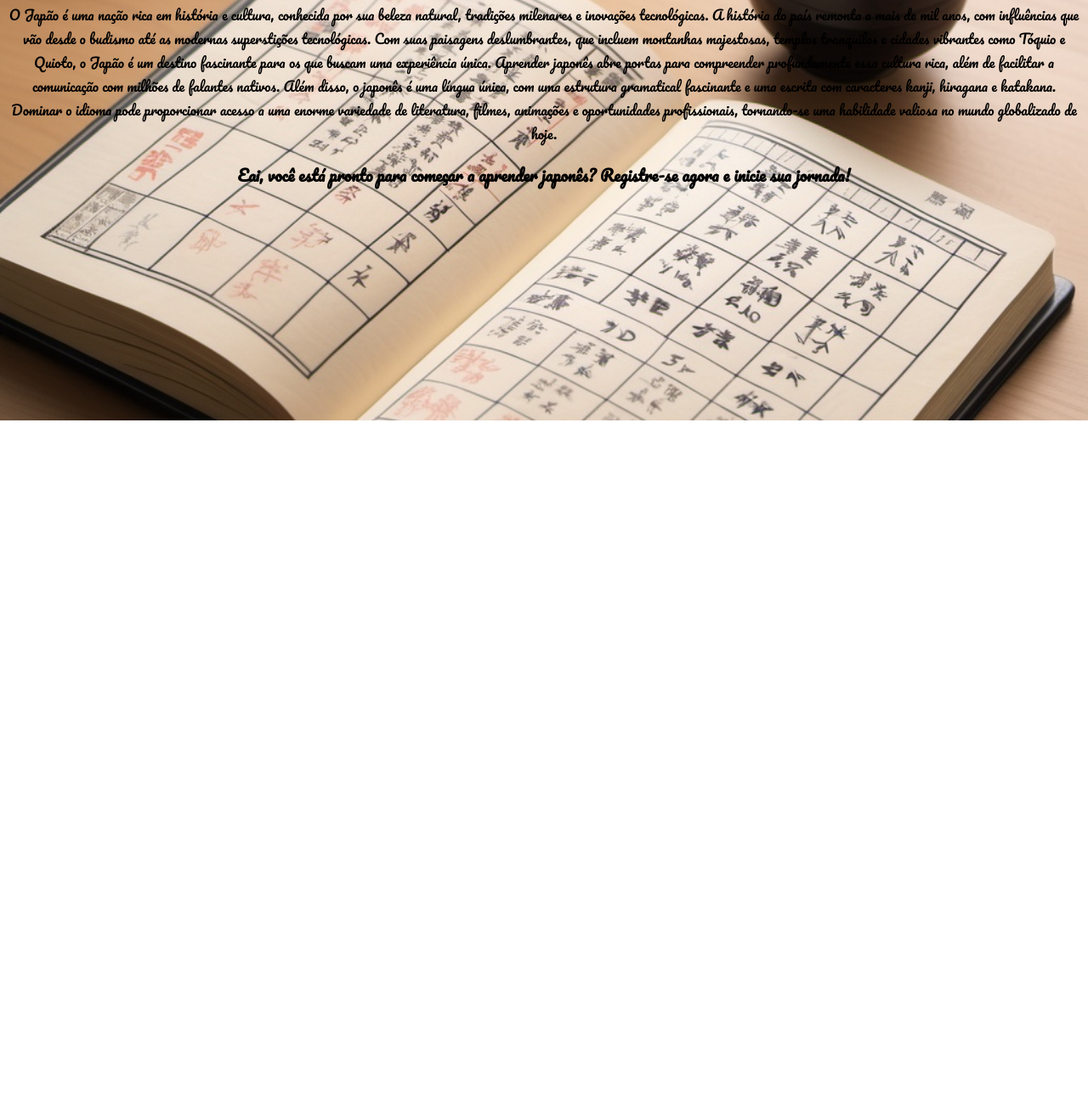
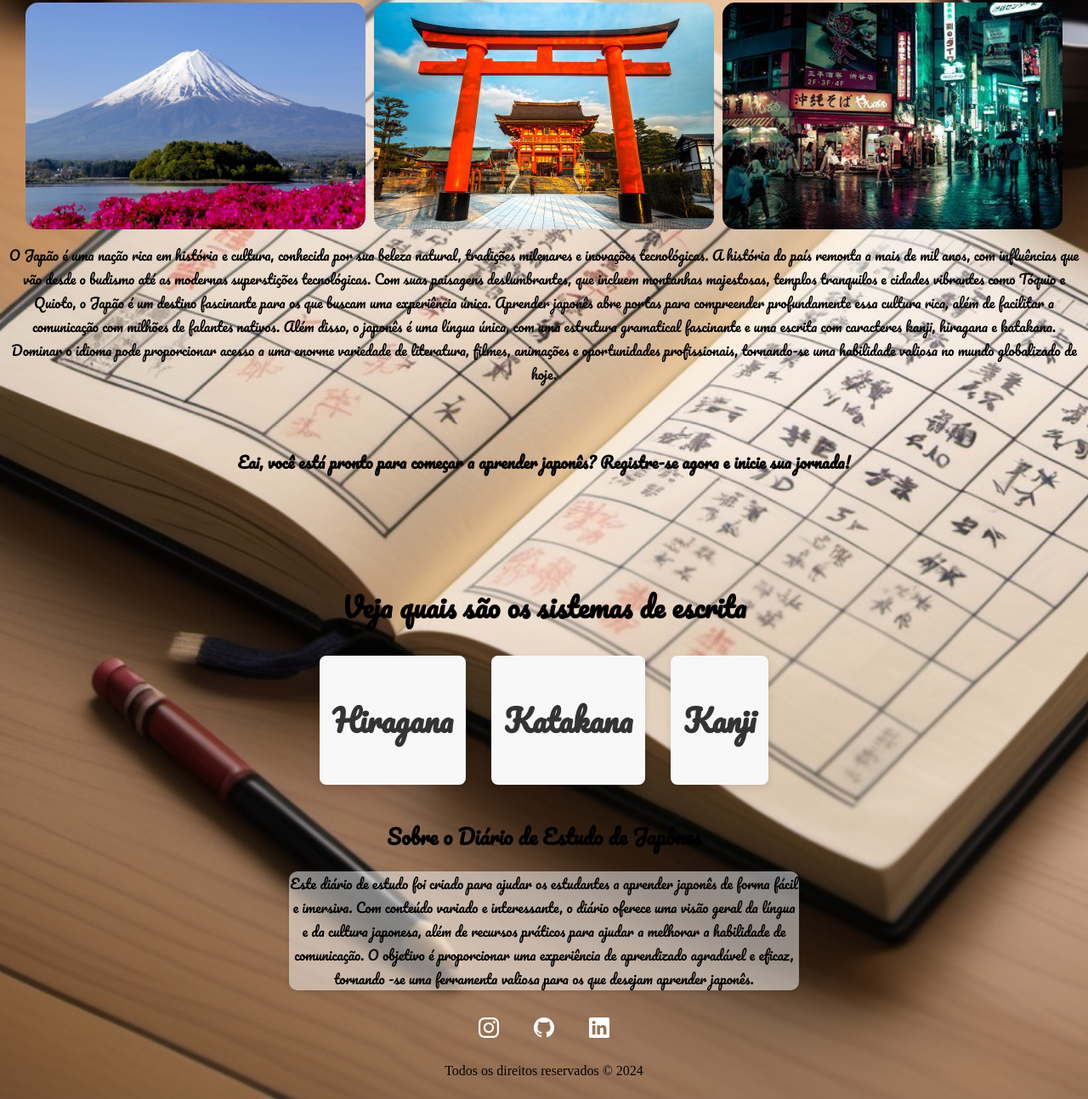
Before and after one commit to dayronjp/Japanese-Study-Journal, a plain HTML site: page index.html in a window 1280 px wide. Shown: the part 305-1599 px from the top of the page at 85% size. Before the commit the page ends 800 px from the top, so only its background shows below. Drawn offline with nearby package versions, Linux system fonts and the light colour scheme; a web font is replaced by a local one.

Commit message:
First Version

```diff
--- a/index.html
+++ b/index.html
@@ -8,6 +8,8 @@
     <link href="https://fonts.googleapis.com/css2?family=Pacifico&display=swap" rel="stylesheet">
     <link href="https://fonts.googleapis.com/css2?family=Sawarabi+Mincho&display=swap" rel="stylesheet">
     <link href="https://fonts.googleapis.com/css2?family=Lora:wght@400;700&display=swap" rel="stylesheet">
+    <link href="https://cdn.jsdelivr.net/npm/bootstrap-icons/font/bootstrap-icons.css" rel="stylesheet">
+
 
 </head>
 <body>
@@ -26,6 +28,11 @@
 
         <section class="japao">
             <h2>Conheça o Japão</span><img src="https://usagif.com/wp-content/uploads/gifs/japanese-flag-23.gif" alt="Bandeira do Japão"/></h2>
+                <div class="images_japan">
+                    <img src="img/fuji-san.jpg" alt="Monte Fuji">
+                    <img src="img/temple.avif" alt="Templo">
+                    <img src="img/tokyo-night.jpg" alt="Tokyo">
+                </div>
             <p>O Japão é uma nação rica em história e cultura, conhecida por sua beleza natural, tradições milenares e inovações tecnológicas. A história do país remonta a mais de mil anos, com influências que vão desde o budismo até as modernas superstições tecnológicas. Com suas paisagens deslumbrantes, que incluem montanhas majestosas, templos tranquilos e cidades vibrantes como Tóquio e Quioto, o Japão é um destino fascinante para os que buscam uma experiência única. Aprender japonês abre portas para compreender profundamente essa cultura rica, além de facilitar a comunicação com milhões de falantes nativos. Além disso, o japonês é uma língua única, com uma estrutura gramatical fascinante e uma escrita com caracteres kanji, hiragana e katakana. Dominar o idioma pode proporcionar acesso a uma enorme variedade de literatura, filmes, animações e oportunidades profissionais, tornando-se uma habilidade valiosa no mundo globalizado de hoje.</p>
         </section>
 
@@ -33,8 +40,44 @@
             <h3>Eai, você está pronto para começar a aprender japonês? Registre-se agora e inicie sua jornada!</h3>
         </section>
 
+        <section class="tour-section">
+            <h1>Veja quais são os sistemas de escrita</h1>
+            <div class="systems-container">
+                <div class="system" id="hiragana" onmouseover="mostrarExemplo('hiragana')" onmouseout="esconderExemplo('hiragana')">
+                    <h2>Hiragana</h2>
+                </div>
+                <div class="system" id="katakana" onmouseover="mostrarExemplo('katakana')" onmouseout="esconderExemplo('katakana')">
+                    <h2>Katakana</h2>
+                </div>
+                <div class="system" id="kanji" onmouseover="mostrarExemplo('kanji')" onmouseout="esconderExemplo('kanji')">
+                    <h2>Kanji</h2>
+                </div>
+            </div>
+            <div id="exemplo-box" class="exemplo-box">
+            </div>
+        </section>
 
+        <script src="script.js"></script>
+
+        <section class="sobre">
+            <h2>Sobre o Diário de Estudo de Japônes</h2>
+            <p>Este diário de estudo foi criado para ajudar os estudantes a aprender japonês de forma fácil e imersiva. Com conteúdo variado e interessante, o diário oferece uma visão geral da língua e da cultura japonesa, além de recursos práticos para ajudar a melhorar a habilidade de comunicação. O objetivo é proporcionar uma experiência de aprendizado agradável e eficaz, tornando -se uma ferramenta valiosa para os que desejam aprender japonês.</p>
+        </section>
 
     </main>
+    <footer>
+        <div class="social_buttons">
+            <a href="https://www.instagram.com/yukinoyume3/">
+                <i class="bi bi-instagram"></i>
+            </a>
+            <a href="https://github.com/dayronjp" >
+                <i class="bi bi-github"></i>
+            </a>
+            <a href="https://www.linkedin.com/in/dayron-anjos-566b02323/">
+                <i class="bi bi-linkedin"></i>
+            </a>
+        </div>
+        <p>Todos os direitos reservados &copy; 2024</p>
+    </footer>
 </body>
 </html>
--- a/script.js
+++ b/script.js
@@ -0,0 +1,31 @@
+function mostrarExemplo(sistema) {
+    let exemplo;
+    if (sistema === 'hiragana') {
+        exemplo = `
+            <h3>Exemplo de Hiragana</h3>
+            <p>Exemplo de letras: あ、い、う、え、お</p>
+            <p>Palavra: こんにちは (Konnichiwa) - Olá/Boa Tarde</p>
+        `;
+    } else if (sistema === 'katakana') {
+        exemplo = `
+            <h3>Exemplo de Katakana</h3>
+            <p>Exemplo de letras: ア、イ、ウ、エ、オ</p>
+            <p>Palavra: コンピュータ (Konpyu-ta) - Computador</p>
+        `;
+    } else if (sistema === 'kanji') {
+        exemplo = `
+            <h3>Exemplo de Kanji</h3>
+            <p>Exemplo de caracteres: 日、月、火、水</p>
+            <p>Palavra: 日本 (Nihon) - Japão</p>
+        `;
+    }
+
+    // Mostra a caixa com o exemplo
+    document.getElementById("exemplo-box").innerHTML = exemplo;
+    document.getElementById("exemplo-box").style.display = "block";
+}
+
+function esconderExemplo(sistema) {
+    // Esconde a caixa quando o mouse sai da área
+    document.getElementById("exemplo-box").style.display = "none";
+}
--- a/style.css
+++ b/style.css
@@ -34,6 +34,18 @@ nav a{
     block-size: 1em;
     margin-inline-start: 10px;
 }
+
+.images_japan{
+    display: flex;
+    gap: 10px;
+    justify-content: center;
+}
+.images_japan img{
+    inline-size: 400px;
+    block-size: auto;
+    border-radius: 15px;
+}
+
 .japao p{
     text-align: center;
     font-family: 'Pacifico', cursive;
@@ -43,5 +55,147 @@ nav a{
 .register{
     text-align: center;
     font-family: 'Pacifico', cursive;
+    padding: 40px;
+}
+
+
+/* Estilo da seção do tour */
+.tour-section {
+    font-family: 'Pacifico', cursive;
+    max-inline-size: 900px;
+    margin: 20px auto;
+    padding: 20px;
+    border-radius: 8px;
+    background-color: rgba(255, 255, 255, 0.0);
+    text-align: center;
+    animation: fadeIn 1s ease-in-out;
+}
+
+.tour-section h1 {
+    font-size: 2rem;
+    margin-block-end: 20px;
+    color: black;
+}
+
+/* Estilos para os sistemas */
+.systems-container {
+    display: flex;
+    justify-content: center;
+    gap: 30px;
+    margin-block-start: 30px;
+}
+
+.system {
+    font-size: 1.5rem;
+    font-weight: bold;
+    color: #333;
+    cursor: pointer;
+    padding: 15px;
+    background-color: #f8f8f8;
+    border-radius: 8px;
+    transition: all 0.3s ease-in-out;
+    box-shadow: 0 4px 8px rgba(0, 0, 0, 0.1);
+}
+
+
+.system:hover {
+    background-color: #ff00006b;
+    color: white;
+    transform: translateY(-5px);
+    box-shadow: 0 6px 12px rgba(0, 0, 0, 0.15);
+}
+
+/* Caixa de exemplo */
+.exemplo-box {
+    display: none;
+    margin-block-start: 20px;
+    padding: 20px;
+    background-color: rgba(255, 255, 255, 0.05);
+    border-radius: 8px;
+    box-shadow: 0 2px 10px rgba(0, 0, 0, 0.1);
+    opacity: 0;
+    transform: translateY(20px);
+    animation: slideIn 0.5s forwards ease-in-out;
+}
+
+.exemplo-box h3 {
+    font-size: 1.3rem;
+    color: white;
+    margin-block-end: 10px;
+}
+
+.exemplo-box p {
+    font-size: 1rem;
+    color: white;
+}
+
+/* Animação para fade-in na seção */
+@keyframes fadeIn {
+    from {
+        opacity: 0;
+        transform: translateY(10px);
+    }
+    to {
+        opacity: 1;
+        transform: translateY(0);
+    }
+}
+
+/* Animação para slide-in quando mostrar exemplo */
+@keyframes slideIn {
+    from {
+        opacity: 0;
+        transform: translateY(20px);
+    }
+    to {
+        opacity: 1;
+        transform: translateY(0);
+    }
+}
+
+
+.sobre{
+    text-align: center;
+    font-family: 'Pacifico', cursive;
+}
+.sobre p{
+    background-color: rgba(255, 255, 255, 0.5);
+    border-radius: 10px;
+    box-shadow: 0 2px 5px rgba(0, 0, 0, 0.1);
+    max-inline-size: 600px;
+    margin: 0 auto;
 
 }
+
+footer {
+    text-align: center;
+    display: flex;
+    flex-direction: column;
+    align-items: center;
+    padding-block-start: 20px;
+}
+
+.social_buttons {
+    display: flex;
+    gap: 15px;
+    justify-content: center;
+}
+
+.social_buttons a {
+    display: flex;
+    justify-content: center;
+    align-items: center;
+    inline-size: 50px;
+    block-size: 50px;
+    background-color: #6d6a6a00;
+    border-radius: 50%;
+    color: white;
+    font-size: 24px;
+    text-decoration: none;
+    transition: transform 0.3s, background-color 0.3s;
+}
+
+.social_buttons a:hover {
+    background-color: #6d6a6a00;
+    transform: scale(1.1);
+}
```
Also changed, not shown: img/fuji-san.jpg (added), img/temple.avif (added), img/tokyo-night.jpg (added), 1 other file.
